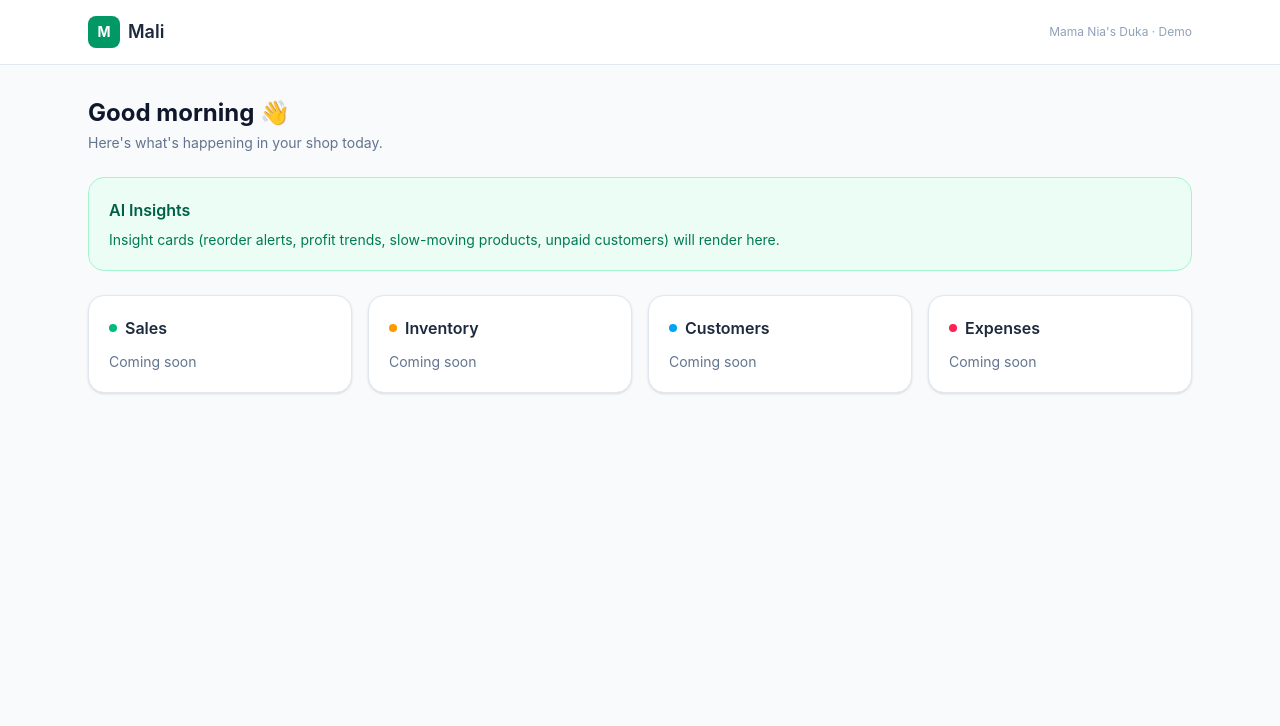
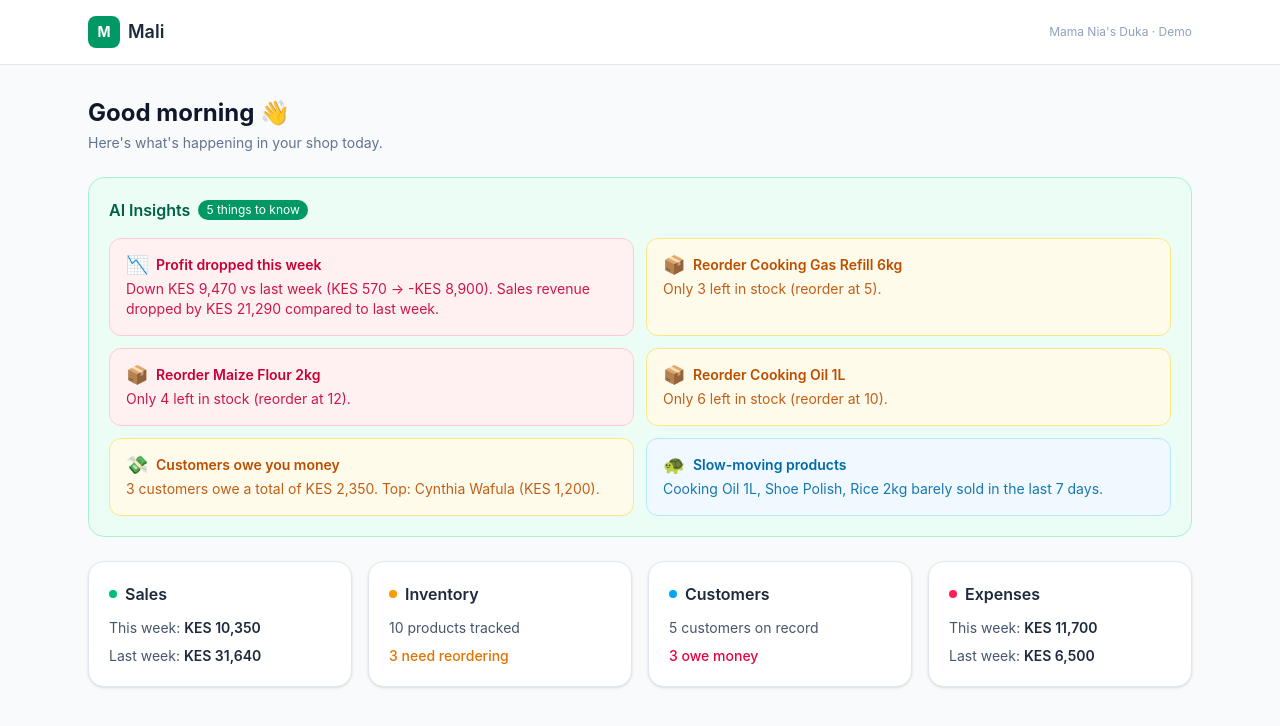
Before and after one commit to Mayan-Okul/mali, a React (Vite) app: page / in a window 1280 px wide. Shown: the top 726 px of the page. Built offline with nearby package versions, Linux system fonts and the light colour scheme.

Commit message:
Wire seed data and insights into dashboard

```diff
--- a/src/App.jsx
+++ b/src/App.jsx
@@ -1,3 +1,16 @@
+import { products, sales, expenses, customers, TODAY } from './data/seedData';
+import {
+  getReorderAlerts,
+  getSlowMovingProducts,
+  getProfitTrend,
+  getDebtors,
+} from './lib/insights';
+import InsightCard from './components/InsightCard';
+
+function formatKES(amount) {
+  return `KES ${Math.abs(amount).toLocaleString()}`;
+}
+
 function SectionCard({ title, accent, children }) {
   return (
     <div className="bg-white rounded-2xl shadow-sm border border-slate-200 p-5 flex flex-col gap-3">
@@ -5,12 +18,20 @@ function SectionCard({ title, accent, children }) {
         <span className={`w-2 h-2 rounded-full ${accent}`} />
         <h2 className="font-semibold text-slate-800">{title}</h2>
       </div>
-      <div className="text-slate-500 text-sm">{children}</div>
+      <div className="text-slate-600 text-sm flex flex-col gap-2">{children}</div>
     </div>
-  )
+  );
 }
 
 function App() {
+  const reorderAlerts = getReorderAlerts(products);
+  const slowMovers = getSlowMovingProducts(products, sales, TODAY);
+  const profitTrend = getProfitTrend(sales, expenses, products, TODAY);
+  const debtors = getDebtors(customers);
+
+  const totalOwed = debtors.reduce((sum, c) => sum + c.balanceOwed, 0);
+  const profitDropped = profitTrend.change < 0;
+
   return (
     <div className="min-h-screen bg-slate-50">
       <header className="border-b border-slate-200 bg-white">
@@ -33,32 +54,84 @@ function App() {
           </p>
         </div>
 
-        {/* AI Insights placeholder — built out Thursday */}
+        {/* AI Insights */}
         <div className="bg-emerald-50 border border-emerald-200 rounded-2xl p-5">
-          <h2 className="font-semibold text-emerald-800 mb-2">AI Insights</h2>
-          <p className="text-emerald-700 text-sm">
-            Insight cards (reorder alerts, profit trends, slow-moving products,
-            unpaid customers) will render here.
-          </p>
+          <div className="flex items-center gap-2 mb-4">
+            <h2 className="font-semibold text-emerald-800">AI Insights</h2>
+            <span className="text-xs bg-emerald-600 text-white px-2 py-0.5 rounded-full">
+              {reorderAlerts.length + (profitDropped ? 1 : 0) + (debtors.length ? 1 : 0)} things to know
+            </span>
+          </div>
+
+          <div className="grid grid-cols-1 md:grid-cols-2 gap-3">
+            {profitDropped && (
+              <InsightCard
+                icon="📉"
+                severity="critical"
+                title="Profit dropped this week"
+                description={
+                  `Down ${formatKES(profitTrend.change)} vs last week ` +
+                  `(${formatKES(profitTrend.lastWeekProfit)} → ` +
+                  `${profitTrend.thisWeekProfit < 0 ? '-' : ''}${formatKES(profitTrend.thisWeekProfit)}). ` +
+                  (profitTrend.cause || '')
+                }
+              />
+            )}
+
+            {reorderAlerts.map(item => (
+              <InsightCard
+                key={item.id}
+                icon="📦"
+                severity={item.severity === 'critical' ? 'critical' : 'warning'}
+                title={`Reorder ${item.product}`}
+                description={`Only ${item.stock} left in stock (reorder at ${item.reorderLevel}).`}
+              />
+            ))}
+
+            {debtors.length > 0 && (
+              <InsightCard
+                icon="💸"
+                severity="warning"
+                title="Customers owe you money"
+                description={`${debtors.length} customers owe a total of ${formatKES(totalOwed)}. Top: ${debtors[0].name} (${formatKES(debtors[0].balanceOwed)}).`}
+              />
+            )}
+
+            {slowMovers.length > 0 && (
+              <InsightCard
+                icon="🐢"
+                severity="info"
+                title="Slow-moving products"
+                description={`${slowMovers.map(s => s.product).join(', ')} barely sold in the last 7 days.`}
+              />
+            )}
+          </div>
         </div>
 
         <div className="grid grid-cols-1 sm:grid-cols-2 lg:grid-cols-4 gap-4">
           <SectionCard title="Sales" accent="bg-emerald-500">
-            Coming soon
+            <p>This week: <span className="font-semibold text-slate-800">{formatKES(profitTrend.thisWeekRevenue)}</span></p>
+            <p>Last week: <span className="font-semibold text-slate-800">{formatKES(profitTrend.lastWeekRevenue)}</span></p>
           </SectionCard>
+
           <SectionCard title="Inventory" accent="bg-amber-500">
-            Coming soon
+            <p>{products.length} products tracked</p>
+            <p className="text-amber-600 font-medium">{reorderAlerts.length} need reordering</p>
           </SectionCard>
+
           <SectionCard title="Customers" accent="bg-sky-500">
-            Coming soon
+            <p>{customers.length} customers on record</p>
+            <p className="text-rose-600 font-medium">{debtors.length} owe money</p>
           </SectionCard>
+
           <SectionCard title="Expenses" accent="bg-rose-500">
-            Coming soon
+            <p>This week: <span className="font-semibold text-slate-800">{formatKES(profitTrend.thisWeekExpenses)}</span></p>
+            <p>Last week: <span className="font-semibold text-slate-800">{formatKES(profitTrend.lastWeekExpenses)}</span></p>
           </SectionCard>
         </div>
       </main>
     </div>
-  )
+  );
 }
 
-export default App
+export default App;
```
